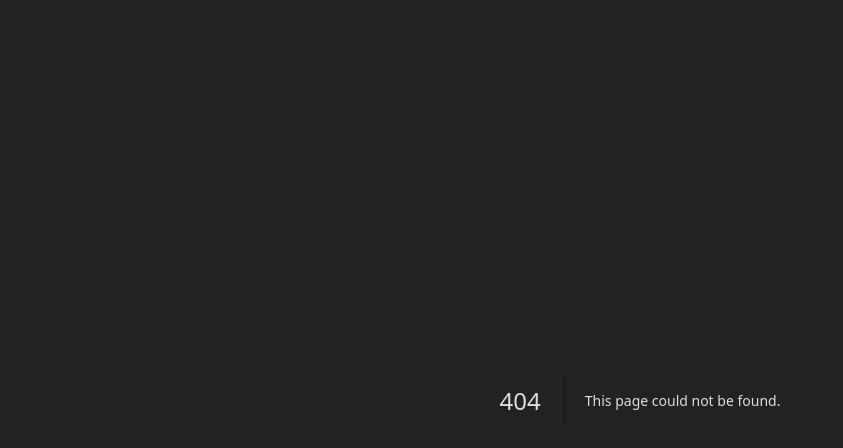
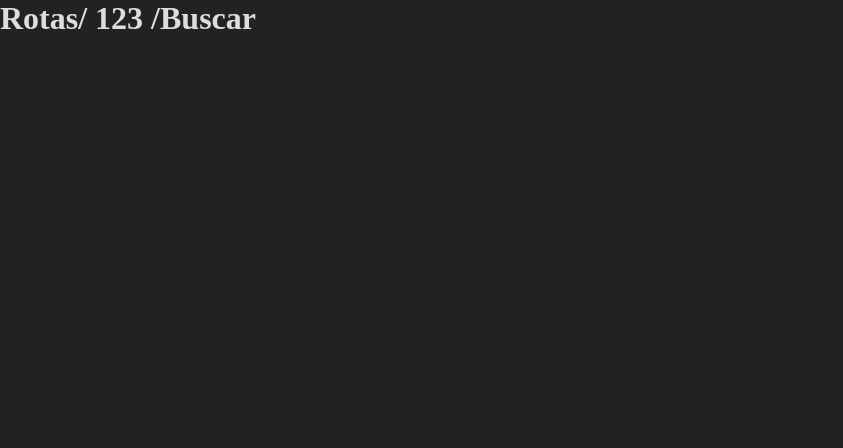
Before and after one commit to nina0-0nina/Curso_nextjs, a Next.js app in the folder curso-nextjs/next-basico/: page /rotas/123/buscar in a window 1280 px wide. Before the commit this address had no page. Shown: the top 448 px of the page, without its empty margins (0-843 px from the left). Built offline with nearby package versions, Linux system fonts and the light colour scheme.

Commit message:
Rotas #2

```diff
--- /dev/null
+++ b/curso-nextjs/next-basico/src/pages/rotas/[codigo]/buscar.jsx
@@ -0,0 +1,12 @@
+import { useRouter } from "next/router"
+
+export default function Buscar(){
+    const router = useRouter()
+    const codigo = router.query.codigo
+
+    return(
+        <div>
+            <h1>Rotas/ {codigo} /Buscar</h1>
+        </div>
+    )
+}
```
Also changed, not shown: curso-nextjs/next-basico/src/pages/rotas/[codigo]/[nome].jsx (added, +13 -0 lines).
